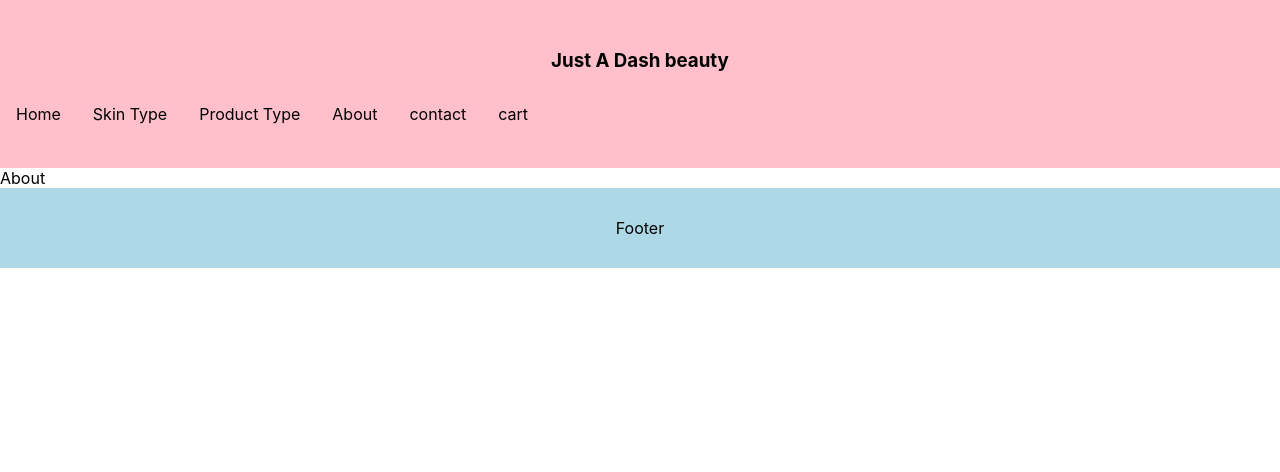
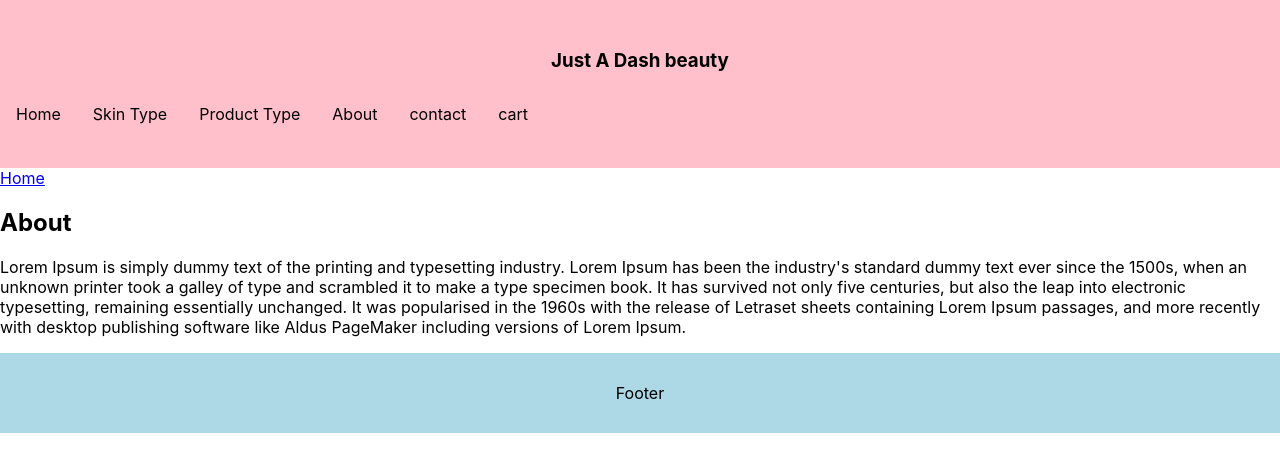
Before and after one commit to JohPik/justADashBeauty, a React (Create React App) app: page /about in a window 1280 px wide. Shown: the top 472 px of the page. Built offline with nearby package versions, Linux system fonts and the light colour scheme.

Commit message:
About page renders BreadCrumb

```diff
--- a/src/components/pages/About.js
+++ b/src/components/pages/About.js
@@ -1,8 +1,20 @@
 import React from 'react';
+import BreadCrumb from '../BreadCrumb'
 
-const About = () => {
+const About = (props) => {
+
+  const renderMe = () => {
+    return (
+      <div>
+        <BreadCrumb match={props.match}/>
+        <h2>About</h2>
+        <p>Lorem Ipsum is simply dummy text of the printing and typesetting industry. Lorem Ipsum has been the industry's standard dummy text ever since the 1500s, when an unknown printer took a galley of type and scrambled it to make a type specimen book. It has survived not only five centuries, but also the leap into electronic typesetting, remaining essentially unchanged. It was popularised in the 1960s with the release of Letraset sheets containing Lorem Ipsum passages, and more recently with desktop publishing software like Aldus PageMaker including versions of Lorem Ipsum.</p>
+      </div>
+    )
+  }
+
   return(
-    <div>About</div>
+    renderMe()
   )
 }
 
```
